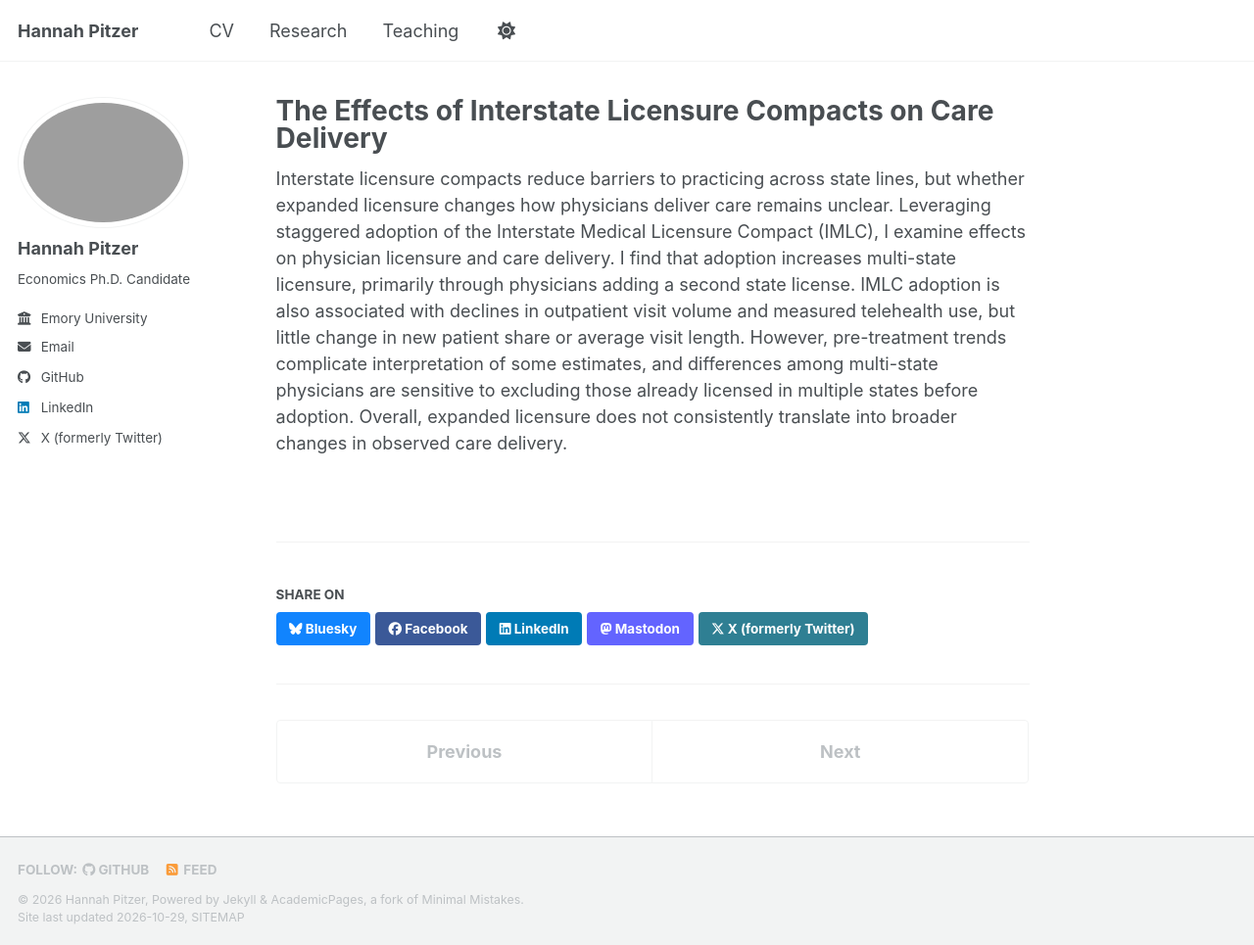
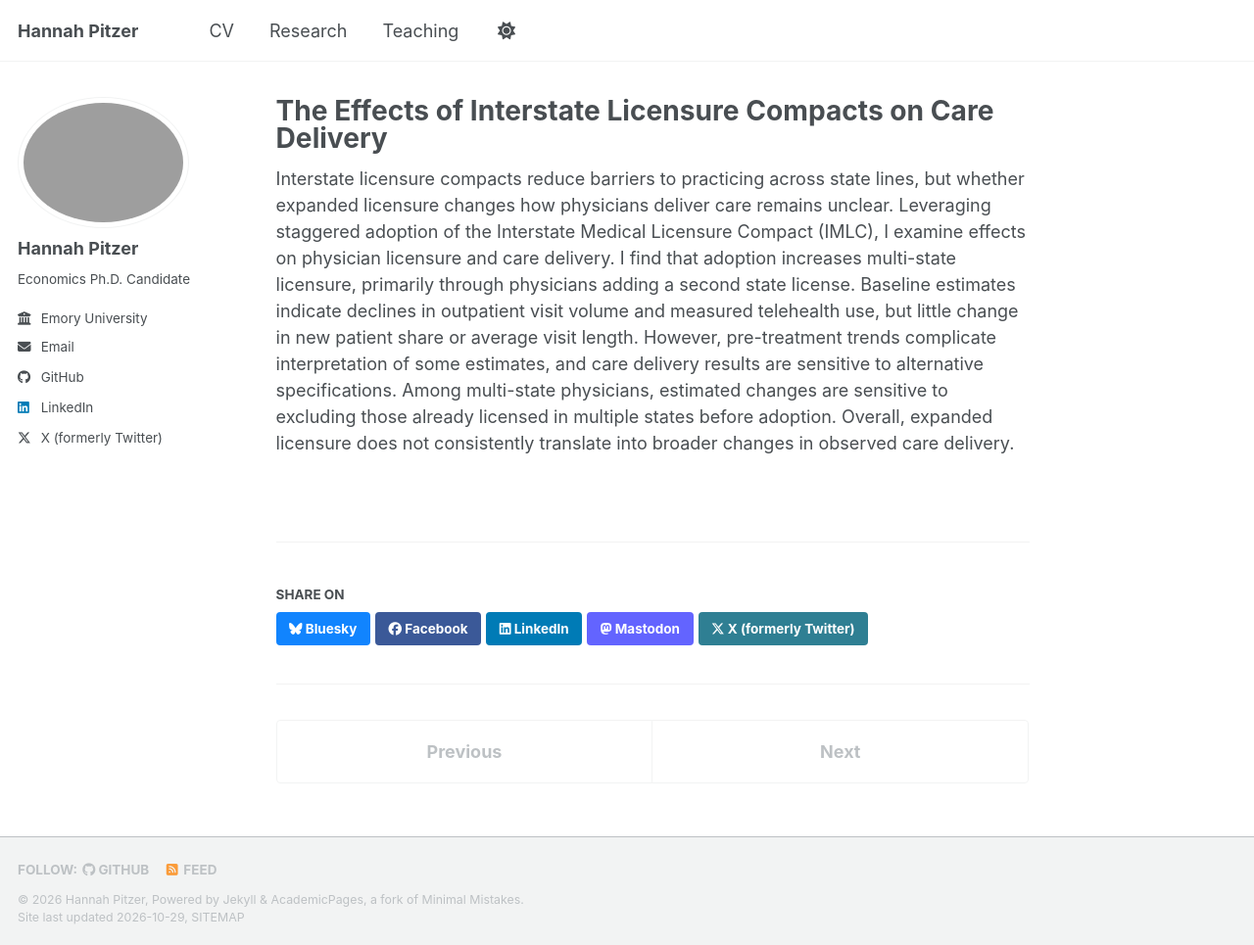
Before and after one commit to hdpitzer/hdpitzer.github.io, a Jekyll site: the page built from _publications/2026-10-01-licensure-care-delivery.md, in a window 1280 px wide and 965 px high. Shown: the whole window at 98% size. Built offline with Jekyll 4.4.1, drawn with Linux system fonts in a browser that asks for light colours; a style sheet for code colours, icons or effects is not loaded.

Commit message:
Update 2026-10-01-licensure-care-delivery.md

```diff
--- a/_publications/2026-10-01-licensure-care-delivery.md
+++ b/_publications/2026-10-01-licensure-care-delivery.md
@@ -11,4 +11,4 @@ paperurl:
 citation:
 ---
 
-Interstate licensure compacts reduce barriers to practicing across state lines, but whether expanded licensure changes how physicians deliver care remains unclear. Leveraging staggered adoption of the Interstate Medical Licensure Compact (IMLC), I examine effects on physician licensure and care delivery. I find that adoption increases multi-state licensure, primarily through physicians adding a second state license. IMLC adoption is also associated with declines in outpatient visit volume and measured telehealth use, but little change in new patient share or average visit length. However, pre-treatment trends complicate interpretation of some estimates, and differences among multi-state physicians are sensitive to excluding those already licensed in multiple states before adoption. Overall, expanded licensure does not consistently translate into broader changes in observed care delivery.
+Interstate licensure compacts reduce barriers to practicing across state lines, but whether expanded licensure changes how physicians deliver care remains unclear. Leveraging staggered adoption of the Interstate Medical Licensure Compact (IMLC), I examine effects on physician licensure and care delivery. I find that adoption increases multi-state licensure, primarily through physicians adding a second state license. Baseline estimates indicate declines in outpatient visit volume and measured telehealth use, but little change in new patient share or average visit length. However, pre-treatment trends complicate interpretation of some estimates, and care delivery results are sensitive to alternative specifications. Among multi-state physicians, estimated changes are sensitive to excluding those already licensed in multiple states before adoption. Overall, expanded licensure does not consistently translate into broader changes in observed care delivery.
```
